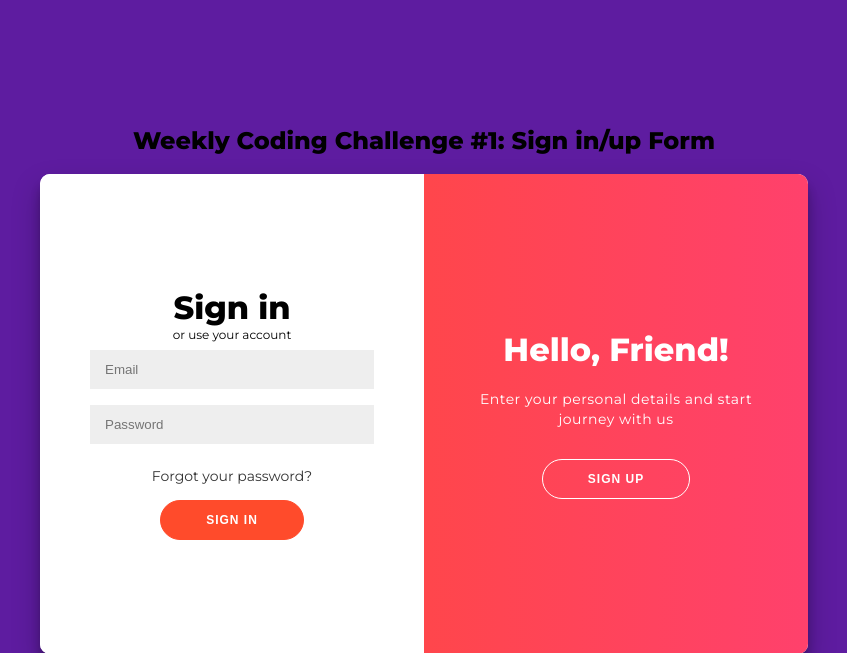
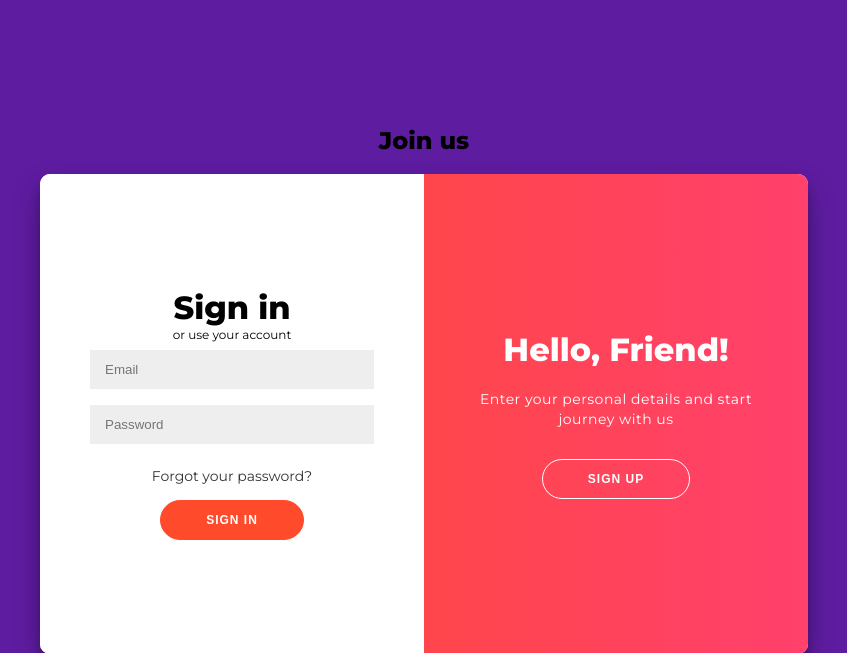
Before and after one commit to idealistraj09/RSS, a PHP site: page /signin.php in a window 1280 px wide. Shown: the top 653 px of the page, without its empty margins (216-1063 px from the left). Run offline with PHP 8.4, Linux system fonts and the light colour scheme.

Commit message:
Update signin.php

```diff
--- a/signin.php
+++ b/signin.php
@@ -5,9 +5,8 @@
     <script src="signin.js"></script>
     <title>sign in</title>
 </head>
-
 <body>
-    <h2>Weekly Coding Challenge #1: Sign in/up Form</h2>
+    <h2>Join us</h2>
     <div class="container" id="container">
         <div class="form-container sign-up-container">
             <form action="#">
```
